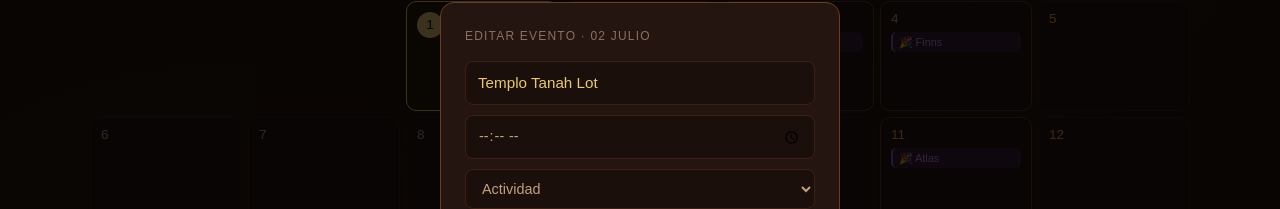
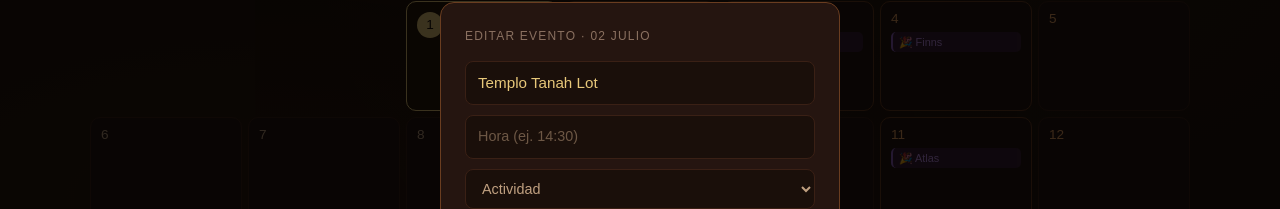
Before and after one commit to aroaarriaza/calendar-bali, a Next.js app: page / in a window 1280 px wide. Both pictures are taken after a click on the element "Templo Tanah Lot". Shown: the part 251-460 px from the top of the page. Built offline with nearby package versions, Linux system fonts and the light colour scheme.

Commit message:
Cambia input de hora a texto con placeholder

```diff
--- a/app/components/CalendarClient.tsx
+++ b/app/components/CalendarClient.tsx
@@ -219,7 +219,9 @@ export default function CalendarClient() {
             />
 
             <input
-              type="time"
+              type="text"
+              inputMode="numeric"
+              placeholder="Hora (ej. 14:30)"
               value={form.time}
               onChange={e => setForm(f => ({ ...f, time: e.target.value }))}
               style={{ width: '100%', background: '#1a0f0a', border: '1px solid #3a2015', borderRadius: 8,
```
